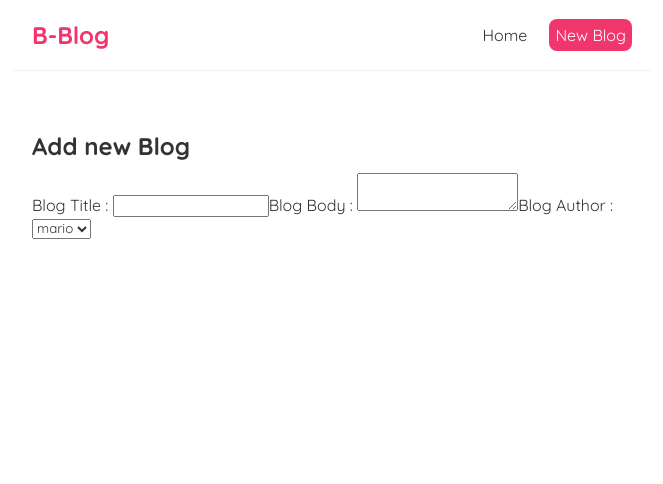
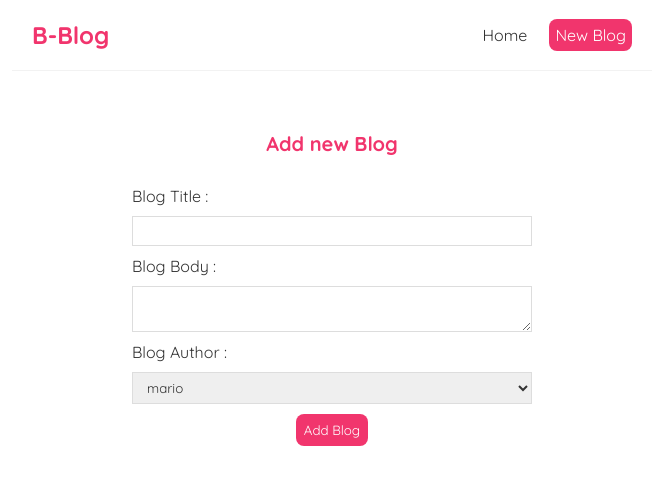
Before and after one commit to 7bel6/b-blog, a React (Create React App) app: page /create in a window 1280 px wide. Shown: the top 484 px of the page, without its empty margins (308-971 px from the left). Built offline with nearby package versions, Linux system fonts and the light colour scheme; the HTML template or start-up script is replaced by a standard one.

Commit message:
Controlled inputs demonstration

```diff
--- a/src/Create.js
+++ b/src/Create.js
@@ -1,4 +1,8 @@
+import { useState } from "react";
+
 const Create = () => {
+    const [title,setTitle] = useState('');
+
     return (
         <div className='create'>
             <h2 className="title">Add new Blog</h2>
@@ -7,6 +11,9 @@
                 <input
                     type="text"
                     required
+                    value={title}
+                    // Here we want it when we type it's trigger and change state value
+                    onChange={(e) => setTitle(e.target.value)}
                 />
                 <label>Blog Body : </label>
                 <textarea
@@ -17,6 +24,9 @@
                     <option value="mario">mario</option>
                     <option value="luigi">luigi</option>
                 </select>
+                <button>Add Blog</button>
+                {/* Testing the controlled input we show here the change happens on state value */}
+                <p>{ title }</p>
             </form>
         </div>
     );
--- a/src/index.css
+++ b/src/index.css
@@ -48,6 +48,56 @@
   color: #f1356d;
   margin-bottom: 8px;
 }
-.title{
-  margin-bottom: 12px;
+.blog-preview a{
+  text-decoration: none;
 }
+
+/* blog details page */
+.blog-details h2 {
+  font-size: 20px;
+  color: #f1356d;
+  margin-bottom: 10px;
+}
+.blog-details div {
+  margin: 20px 0;
+}
+.blog-details button {
+  background: #f1356d;
+  color: #fff;
+  border: 0;
+  padding: 8px;
+  border-radius: 8px;
+  cursor: pointer;
+}
+
+/* create new blog form */
+.create {
+  max-width: 400px;
+  margin: 0 auto;
+  text-align: center;
+}
+.create label {
+  text-align: left;
+  display: block;
+}
+.create h2 {
+  font-size: 20px;
+  color: #f1356d;
+  margin-bottom: 30px;
+}
+.create input, .create textarea, .create select {
+  width: 100%;
+  padding: 6px 10px;
+  margin: 10px 0;
+  border: 1px solid #ddd;
+  box-sizing: border-box;
+  display: block;
+}
+.create button {
+  background: #f1356d;
+  color: #fff;
+  border: 0;
+  padding: 8px;
+  border-radius: 8px;
+  cursor: pointer;
+}
```
